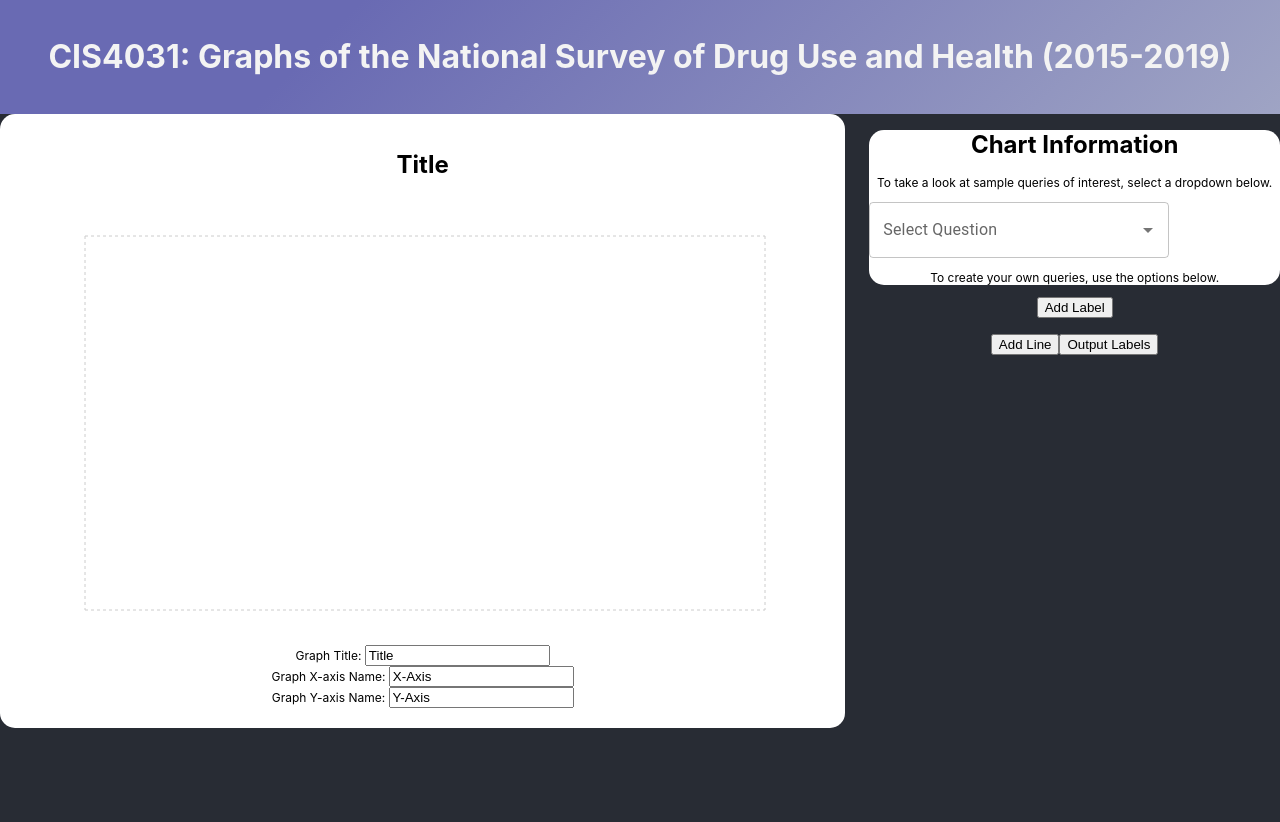
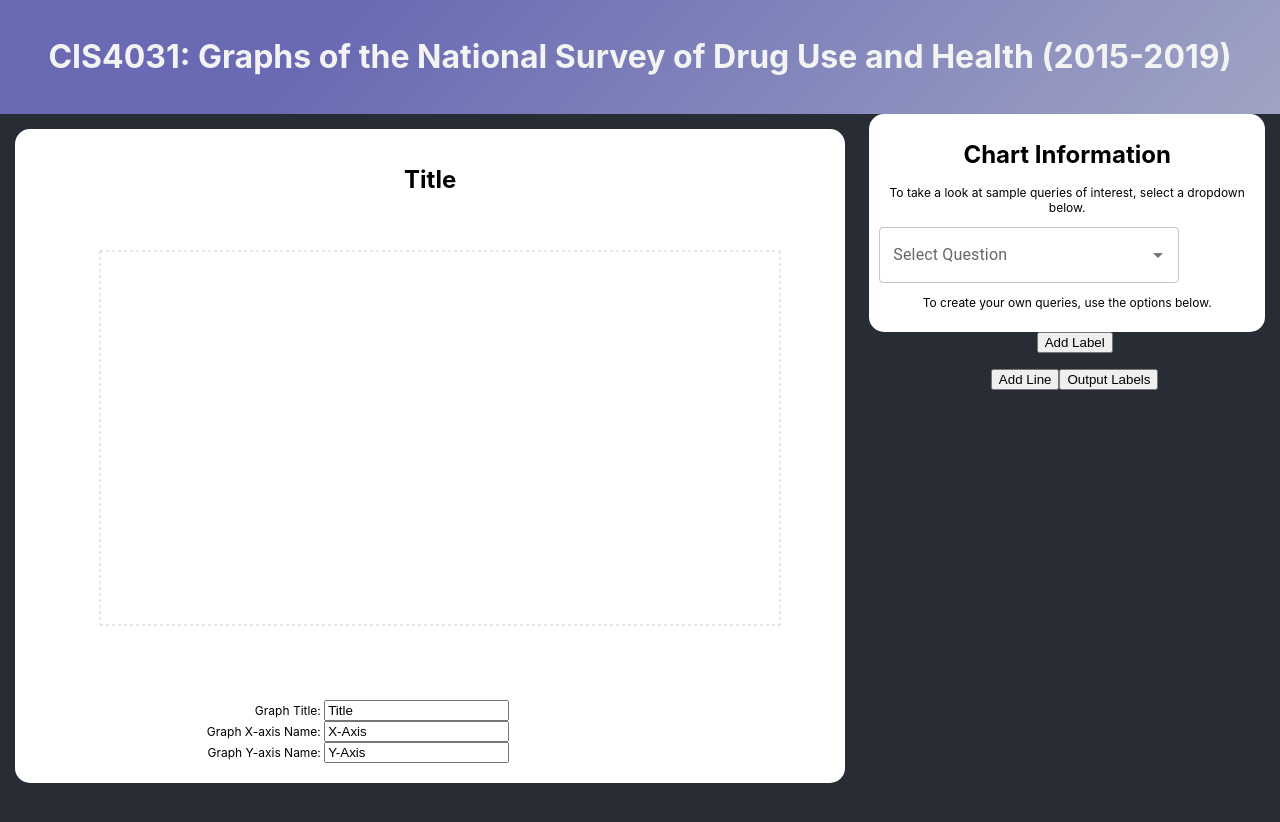
Before and after one commit to LunafreyaNguyen/DrugsDataCIS4031, a React (Create React App) app in the folder frontend/: page / in a window 1280 px wide. Shown: the top 822 px of the page. Built offline with nearby package versions, Linux system fonts and the light colour scheme.

Commit message:
css changes

```diff
--- a/frontend/src/index.css
+++ b/frontend/src/index.css
@@ -11,3 +11,23 @@ code {
   font-family: source-code-pro, Menlo, Monaco, Consolas, 'Courier New',
     monospace;
 }
+
+.css-viou3o-MuiAutocomplete-root{
+  margin-left: 310px;
+}
+
+.chart{
+  margin-left: 15px;
+  margin-top: 15px;
+}
+
+form{
+  text-align: right;
+  margin-top:5%;
+  margin-right:40%;
+}
+
+.chartDataBlock{
+  margin-right:15px;
+  padding:10px;
+}
```
